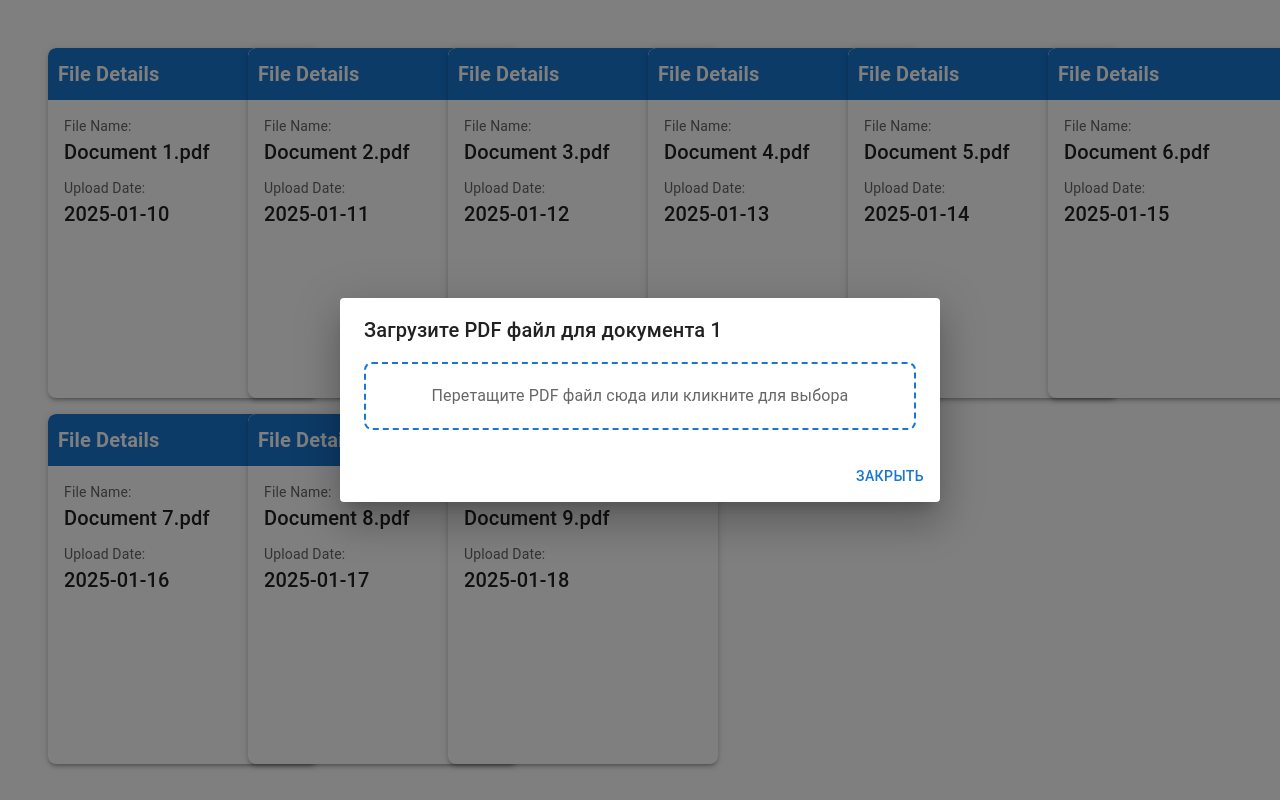
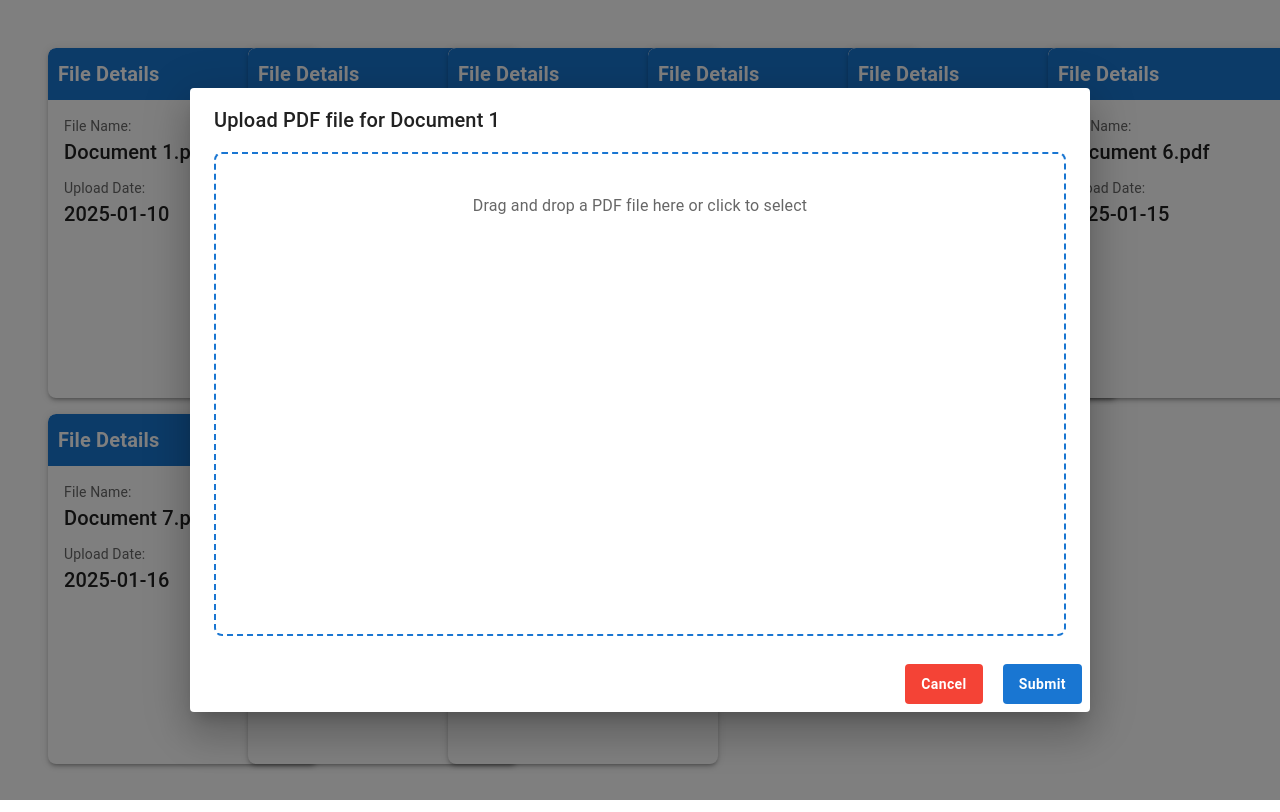
Before and after one commit to Tender6795/documenttest, a React (Create React App) app in the folder client/: page / in a window 1280 px wide. Both pictures are taken after a click on the element 132 px from the left and 215 px from the top of the page. Shown: the top 812 px of the page. Built offline with nearby package versions, Linux system fonts and the light colour scheme.

Commit message:
PdfUploadModal in progress

```diff
--- a/client/src/components/PdfUploadModal/PdfUploadModal.jsx
+++ b/client/src/components/PdfUploadModal/PdfUploadModal.jsx
@@ -1,27 +1,41 @@
-import React from "react";
+import React, { useState } from "react";
 import { Dialog, DialogActions, DialogContent, DialogTitle, Button, Typography } from "@mui/material";
 import { useDropzone } from "react-dropzone";
 
 const PdfUploadModal = ({ open, handleClose, index, selectedFile, setSelectedFile }) => {
+  const [error, setError] = useState("");
+
   const { getRootProps, getInputProps } = useDropzone({
     accept: ".pdf",
     onDrop: (acceptedFiles) => {
-      setSelectedFile(acceptedFiles[0]);
+      if (acceptedFiles[0]?.type !== "application/pdf") {
+        setError("Please select a valid PDF file.");
+        setSelectedFile(null);
+      } else {
+        setError("");
+        setSelectedFile(acceptedFiles[0]);
+      }
     },
   });
 
+  const handleSubmit = () => {
+    console.log("Submitted file:", selectedFile);
+    handleClose();
+  };
+
   return (
-    <Dialog open={open} onClose={handleClose} fullWidth>
-      <DialogTitle>Загрузите PDF файл для документа {index }</DialogTitle>
+    <Dialog open={open} onClose={handleClose} fullWidth maxWidth="md">
+      <DialogTitle>Upload PDF file for Document {index}</DialogTitle>
       <DialogContent>
         <div
           {...getRootProps()}
           style={{
             border: "2px dashed #1976d2",
             borderRadius: "8px",
-            padding: "20px",
+            padding: "40px",
             textAlign: "center",
             cursor: "pointer",
+            height: "400px",
           }}
         >
           <input {...getInputProps()} />
@@ -31,14 +45,48 @@ const PdfUploadModal = ({ open, handleClose, index, selectedFile, setSelectedFil
             </Typography>
           ) : (
             <Typography variant="body1" color="textSecondary">
-              Перетащите PDF файл сюда или кликните для выбора
+              Drag and drop a PDF file here or click to select
             </Typography>
           )}
         </div>
+
+        {error && (
+          <Typography variant="body2" color="error" style={{ marginTop: "10px" }}>
+            {error}
+          </Typography>
+        )}
       </DialogContent>
       <DialogActions>
-        <Button onClick={handleClose} color="primary">
-          Закрыть
+        <Button
+          onClick={handleClose}
+          color="primary"
+          style={{
+            backgroundColor: "#f44336",
+            color: "#fff",
+            fontWeight: "bold",
+            padding: "8px 16px",
+            borderRadius: "4px",
+            textTransform: "none",
+            marginRight: "10px",
+          }}
+        >
+          Cancel
+        </Button>
+        <Button
+          onClick={handleSubmit}
+          color="primary"
+          disabled={!selectedFile}
+          style={{
+            backgroundColor: "#1976d2",
+            color: "#fff",
+            fontWeight: "bold",
+            padding: "8px 16px",
+            borderRadius: "4px",
+            textTransform: "none",
+            marginLeft: "10px",
+          }}
+        >
+          Submit
         </Button>
       </DialogActions>
     </Dialog>
```
